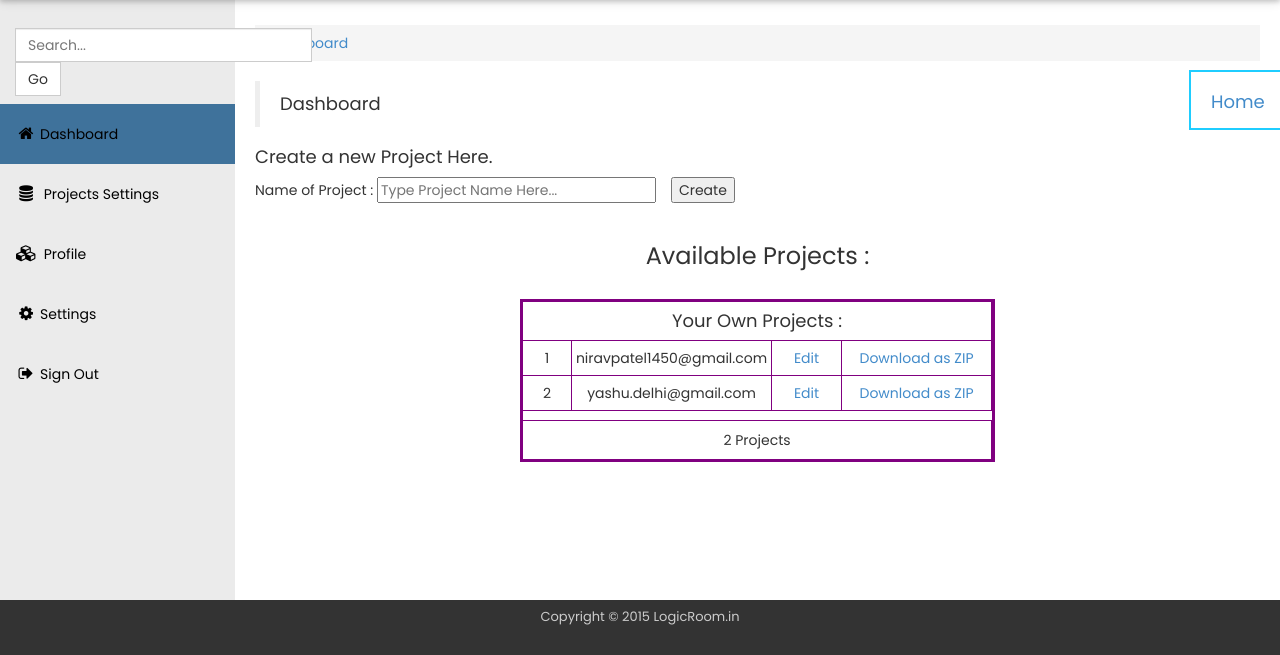
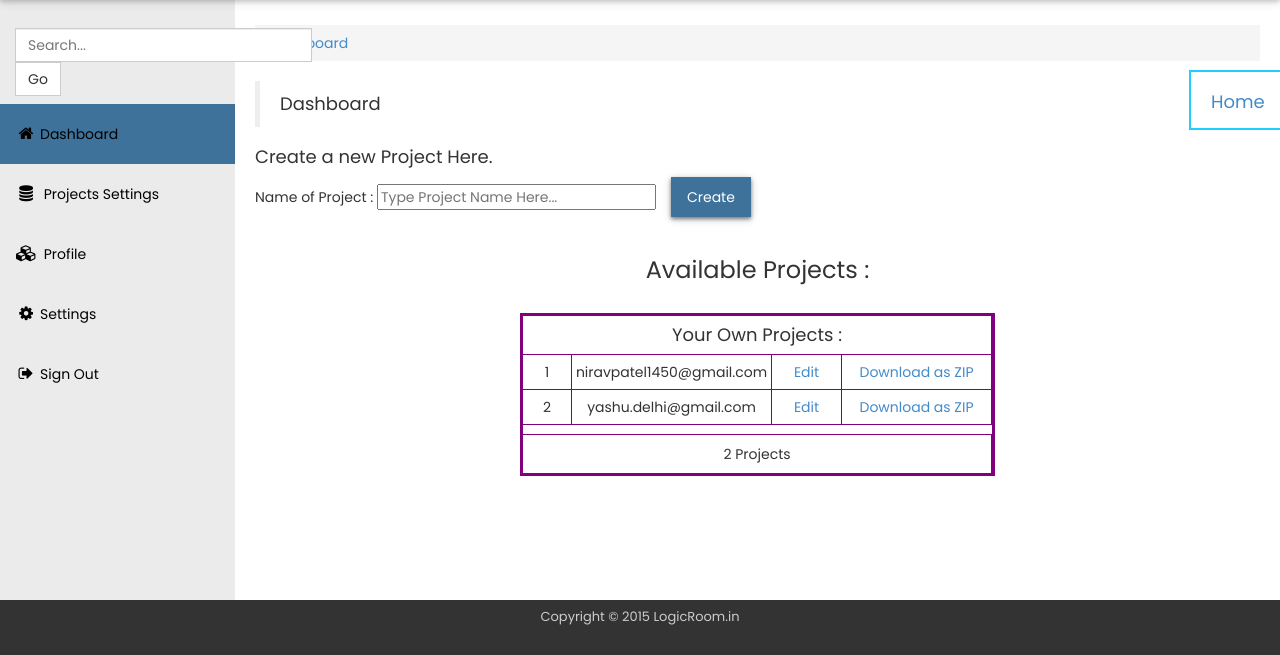
Before and after one commit to NiravMadariya-zz/LogicRoom1.0, a PHP site: page /dashboard/ in a window 1280 px wide. Shown: the part 50-705 px from the top of the page. Run offline with PHP 8.4, Linux system fonts and the light colour scheme; the visitor is signed in with stand-in values (Sample User, id 1); data that the repository does not hold is empty.

Commit message:
Update index.php

```diff
--- a/dashboard/index.php
+++ b/dashboard/index.php
@@ -25,7 +25,7 @@ include("includeFile.php");
 		<form action="create.php" method="POST">
 <h4>Create a new Project Here. </h4>
 
-Name of Project : <input type=text name="newProj" placeholder="Type Project Name Here..."/>&nbsp;&nbsp;&nbsp;&nbsp;<input type=submit value="Create"/>
+Name of Project : <input type=text name="newProj" placeholder="Type Project Name Here..."/>&nbsp;&nbsp;&nbsp;&nbsp;<input type=submit value="Create" style="border: 0px solid #ccc;height: 40px;width: 80px;background-color: #3f729b;color: white;box-shadow: 0 2px 4px 0 rgba(0,0,0,0.5),0 2px 10px 0 rgba(0,0,0,0.12)!important;"/>
 <?if(isset($_SESSION['success'])){if($_SESSION['success']=="yes"){echo "Created Successfully...";}else{echo "File Already Exists...";}}
 	unset($_SESSION['success']);	?>
 <br /><br />
```
